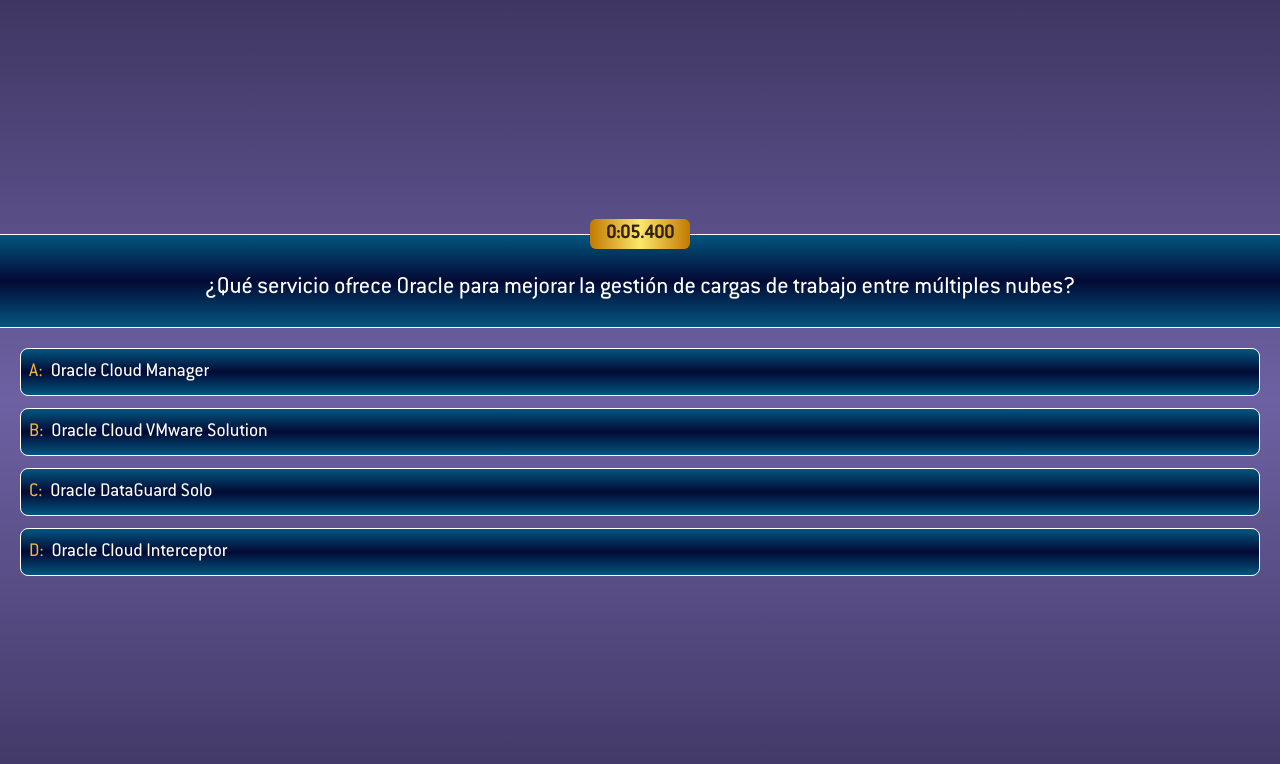
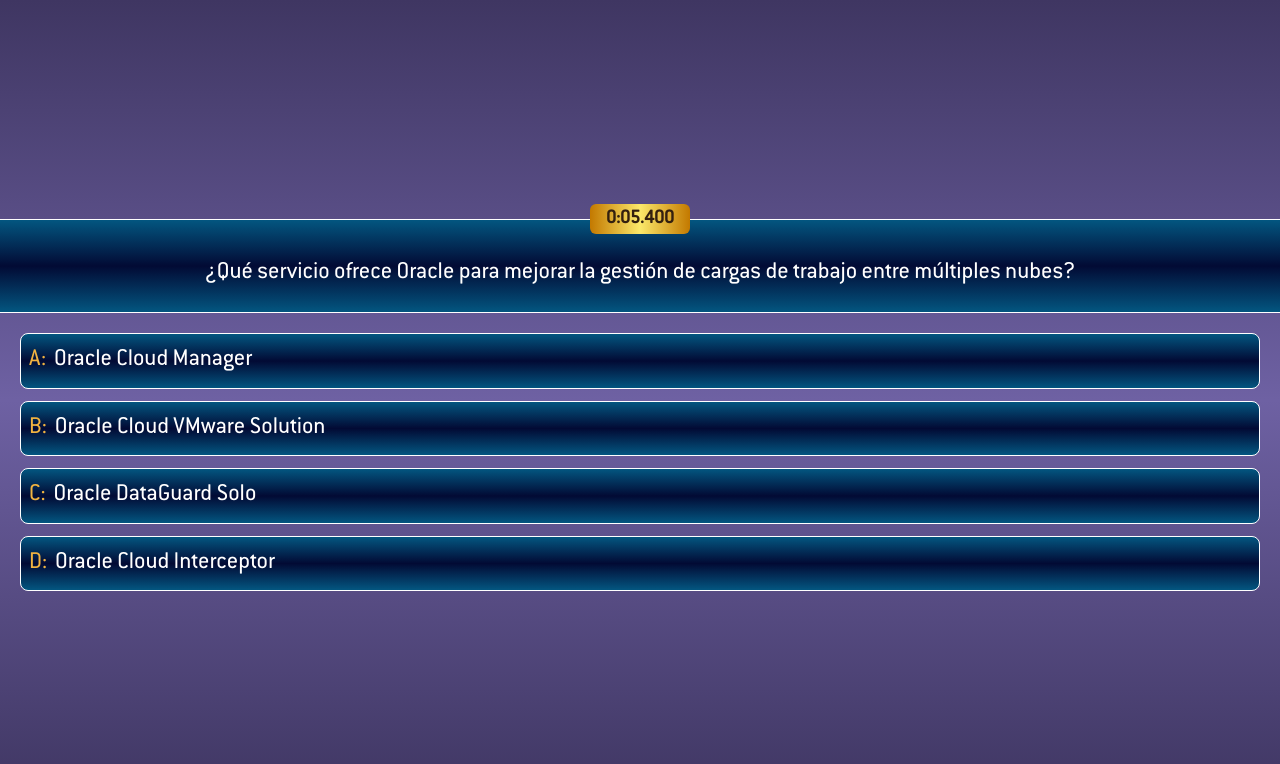
Before and after one commit to mociontech/trivia-momentum, a Next.js app: page /trivia in a window 1280 px wide. Shown: the top 764 px of the page. Built offline with nearby package versions, Linux system fonts and the light colour scheme.

Commit message:
fix styles

```diff
--- a/app/(main)/login/page.jsx
+++ b/app/(main)/login/page.jsx
@@ -50,11 +50,13 @@
 
   return (
     <div className="h-screen w-screen gradient-bg flex flex-col justify-center items-center">
-      <img
-        src="/assets/logo.png"
-        alt="Logo de wwtbam"
-        className="w-[220px] h-auto"
-      />
+      <p className="bg-gradient-to-b from-[#035680] via-[#020a34] to-[#035680] w-screen flex justify-center py-5 border-y border-white">
+        <img
+          src="/assets/logo.png"
+          alt="Logo de wwtbam"
+          className="w-[220px] h-auto"
+        />
+      </p>
       {loading && <Loader />}
 
       <div className="flex flex-col justify-center gap-3">
--- a/app/(main)/trivia/page.jsx
+++ b/app/(main)/trivia/page.jsx
@@ -120,7 +120,7 @@
             {selectedQuestions[currentQuestion].options.map((answer, i) => (
               <button
                 key={i}
-                className={`mill-regular flex gap-2 text-[20px] items-start justify-start text-start border border-white text-white p-2 rounded-lg ${
+                className={`mill-regular flex gap-2 text-[25px] items-start justify-start text-start border border-white text-white p-2 rounded-lg ${
                   isAnswered
                     ? i + 1 === correctAnswer
                       ? "bg-gradient-to-b from-[#93e91f] via-[#2c9405] to-[#93e91f]" // Respuesta correcta en verde
@@ -140,7 +140,7 @@
         </div>
       )}
       {isFinished && (
-        <div className="flex flex-col justify-center items-center text-white">
+        <div className="w-screen h-screen flex flex-col justify-center items-center text-white bg-gradient-to-b from-[#035680] via-[#020a34] to-[#035680] px-3">
           <p className="mill-regular text-[40px] text-center">
             ¡Felicidades!
           </p>
```
